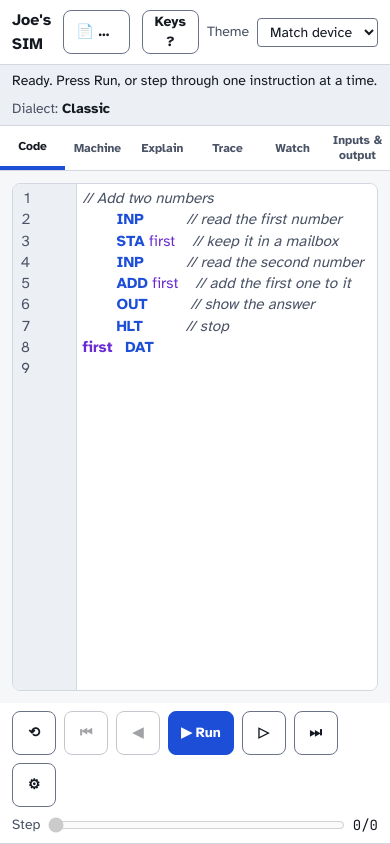
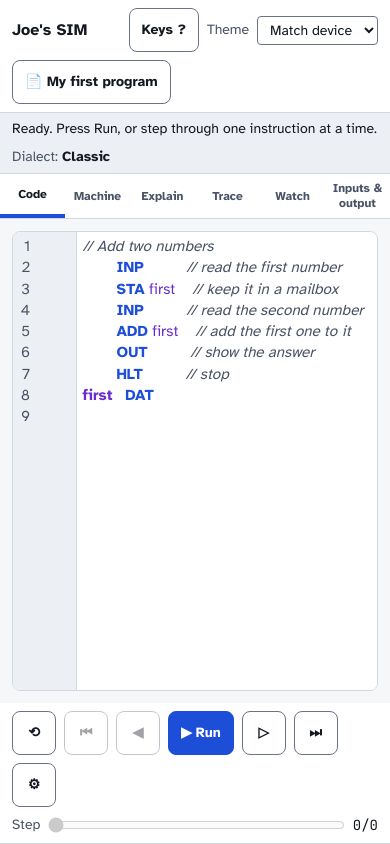
Before and after one commit to Joeboy77/Joes-SIM, a Next.js app in the folder apps/web/: page /sim in a window 390 px wide. Built offline with nearby package versions, Linux system fonts and the light colour scheme.

Commit message:
Give the file name its own row in the simulator header on phones

```diff
--- a/apps/web/src/sim/Simulator.tsx
+++ b/apps/web/src/sim/Simulator.tsx
@@ -86,11 +86,12 @@ function Layout() {
 
   return (
     <div className="flex h-dvh flex-col">
-      <header className="flex items-center justify-between gap-3 border-b border-border bg-surface px-3 py-2">
-        <div className="flex min-w-0 items-center gap-3">
-          <Link href="/" className="font-bold">
-            Joe&apos;s SIM
-          </Link>
+      {/* On phones the file sits on its own row, so its name has room. */}
+      <header className="flex flex-wrap items-center justify-between gap-x-3 gap-y-2 border-b border-border bg-surface px-3 py-2">
+        <Link href="/" className="font-bold whitespace-nowrap">
+          Joe&apos;s SIM
+        </Link>
+        <div className="order-last flex w-full min-w-0 sm:order-none sm:w-auto sm:grow">
           <FilesMenu />
         </div>
         <h1 className="sr-only">Simulator</h1>
--- a/apps/web/src/sim/controls/Shortcuts.tsx
+++ b/apps/web/src/sim/controls/Shortcuts.tsx
@@ -78,7 +78,7 @@ export function Shortcuts() {
         type="button"
         onClick={() => setOpen(true)}
         aria-keyshortcuts="?"
-        className="min-h-11 rounded-md border border-border-strong bg-surface px-3 text-sm font-bold"
+        className="min-h-11 rounded-md border border-border-strong bg-surface px-3 text-sm font-bold whitespace-nowrap"
       >
         Keys <span aria-hidden="true">?</span>
       </button>
--- a/apps/web/src/sim/workspace/FilesMenu.tsx
+++ b/apps/web/src/sim/workspace/FilesMenu.tsx
@@ -41,7 +41,7 @@ export function FilesMenu() {
         <button
           type="button"
           onClick={() => setOpen(true)}
-          className="min-h-11 max-w-[12rem] truncate rounded-md border border-border-strong bg-surface px-3 text-sm font-bold"
+          className="min-h-11 max-w-[16rem] truncate rounded-md border border-border-strong bg-surface px-3 text-sm font-bold"
         >
           <span aria-hidden="true">📄 </span>
           {title}
```
